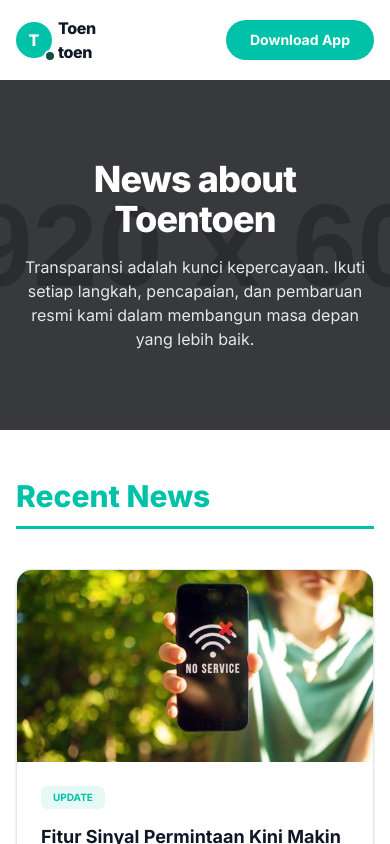
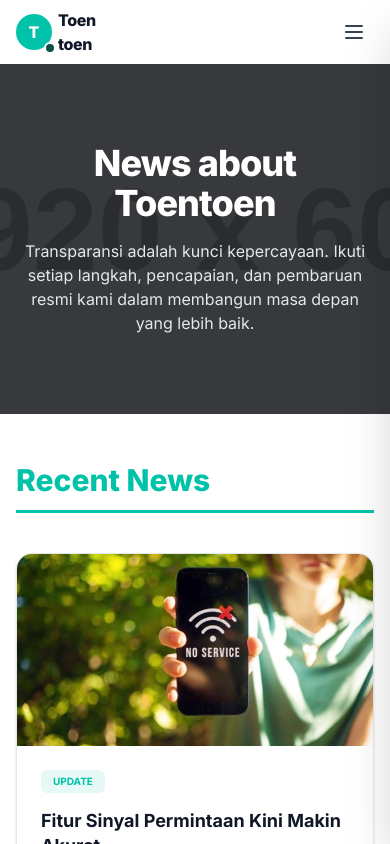
Before and after one commit to rezqeyyy/web-toentoen, a Next.js app: page /news in a window 390 px wide. Shown: the top 844 px of the page. Built offline with nearby package versions, Linux system fonts and the light colour scheme.

Commit message:
benerin navbar

```diff
--- a/src/components/layout/Header.tsx
+++ b/src/components/layout/Header.tsx
@@ -1,25 +1,73 @@
 "use client";
 
+import { useEffect, useState } from "react";
 import Link from "next/link";
 import { usePathname } from "next/navigation";
 import { HEADER_LINKS } from "@/constants/navigation";
 import { Button } from "@/components/ui/Button";
 import { Logo } from "@/components/ui/Logo";
 
+const MenuIcon = () => (
+  <svg
+    viewBox="0 0 24 24"
+    fill="none"
+    stroke="currentColor"
+    strokeWidth={2}
+    strokeLinecap="round"
+    className="h-6 w-6"
+  >
+    <path d="M4 6h16M4 12h16M4 18h16" />
+  </svg>
+);
+
+const CloseIcon = () => (
+  <svg
+    viewBox="0 0 24 24"
+    fill="none"
+    stroke="currentColor"
+    strokeWidth={2}
+    strokeLinecap="round"
+    className="h-6 w-6"
+  >
+    <path d="M6 6l12 12M6 18L18 6" />
+  </svg>
+);
+
 export const Header = () => {
   const pathname = usePathname();
+  const [isOpen, setIsOpen] = useState(false);
+
+  // Tutup drawer saat pindah halaman
+  useEffect(() => {
+    setIsOpen(false);
+  }, [pathname]);
+
+  // Lock body scroll saat drawer terbuka + tutup pakai ESC
+  useEffect(() => {
+    if (!isOpen) return;
+    const prevOverflow = document.body.style.overflow;
+    document.body.style.overflow = "hidden";
+    const onKey = (e: KeyboardEvent) => {
+      if (e.key === "Escape") setIsOpen(false);
+    };
+    window.addEventListener("keydown", onKey);
+    return () => {
+      document.body.style.overflow = prevOverflow;
+      window.removeEventListener("keydown", onKey);
+    };
+  }, [isOpen]);
 
   return (
     <header className="w-full bg-white">
-        <div className="container mx-auto flex h-20 max-w-7xl items-center justify-between px-4 sm:px-6 lg:px-8">
+      <div className="container mx-auto flex h-16 max-w-7xl items-center justify-between px-4 sm:h-20 sm:px-6 lg:px-8">
         {/* Logo */}
-            <Link href="/" className="flex-shrink-0">
+        <Link href="/" className="flex-shrink-0" aria-label="Toentoen home">
           <Logo variant="light" />
         </Link>
 
-            {/* Navigation */}
+        {/* Desktop nav */}
         <nav className="hidden md:block">
-            <ul className="flex items-center gap-9">
+          <ul className="flex items-center gap-6 lg:gap-9">
             {HEADER_LINKS.map((link) => {
               const isActive = pathname === link.href;
               return (
@@ -40,11 +88,92 @@
           </ul>
         </nav>
 
-            {/* CTA */}
-            <div className="flex items-center">
-            <Button variant="primary" className="px-6 py-2 text-sm">
+        {/* Desktop CTA */}
+        <div className="hidden md:flex md:items-center">
+          <Button variant="primary" className="px-5 py-2 text-sm lg:px-6">
             Download App
           </Button>
+        </div>
+
+        {/* Mobile hamburger */}
+        <button
+          type="button"
+          onClick={() => setIsOpen(true)}
+          className="flex h-10 w-10 items-center justify-center rounded-full text-gray-700 transition-colors hover:bg-gray-100 md:hidden"
+          aria-label="Buka menu navigasi"
+          aria-expanded={isOpen}
+          aria-controls="mobile-nav"
+        >
+          <MenuIcon />
+        </button>
+      </div>
+
+      {/* Mobile drawer */}
+      <div
+        className={`fixed inset-0 z-50 md:hidden ${
+          isOpen ? "pointer-events-auto" : "pointer-events-none"
+        }`}
+        aria-hidden={!isOpen}
+      >
+        {/* Backdrop */}
+        <div
+          onClick={() => setIsOpen(false)}
+          className={`absolute inset-0 bg-black/40 transition-opacity duration-300 ${
+            isOpen ? "opacity-100" : "opacity-0"
+          }`}
+        />
+
+        {/* Panel */}
+        <div
+          id="mobile-nav"
+          className={`absolute right-0 top-0 flex h-full w-[80%] max-w-xs flex-col bg-white shadow-2xl transition-transform duration-300 ease-out ${
+            isOpen ? "translate-x-0" : "translate-x-full"
+          }`}
+        >
+          <div className="flex h-16 items-center justify-between border-b border-gray-100 px-5">
+            <Logo variant="light" />
+            <button
+              type="button"
+              onClick={() => setIsOpen(false)}
+              className="flex h-10 w-10 items-center justify-center rounded-full text-gray-700 transition-colors hover:bg-gray-100"
+              aria-label="Tutup menu navigasi"
+            >
+              <CloseIcon />
+            </button>
+          </div>
+
+          <nav className="flex-1 overflow-y-auto px-4 py-4">
+            <ul className="flex flex-col gap-1">
+              {HEADER_LINKS.map((link) => {
+                const isActive = pathname === link.href;
+                return (
+                  <li key={link.label}>
+                    <Link
+                      href={link.href}
+                      onClick={() => setIsOpen(false)}
+                      className={`block rounded-lg px-3 py-3 text-base transition-colors ${
+                        isActive
+                          ? "bg-[#00c2a8]/10 font-bold text-[#00c2a8]"
+                          : "font-medium text-gray-700 hover:bg-gray-50"
+                      }`}
+                    >
+                      {link.label}
+                    </Link>
+                  </li>
+                );
+              })}
+            </ul>
+          </nav>
+
+          <div className="border-t border-gray-100 p-4">
+            <Button
+              variant="primary"
+              onClick={() => setIsOpen(false)}
+              className="w-full py-3 text-sm"
+            >
+              Download App
+            </Button>
+          </div>
         </div>
       </div>
     </header>
```
Lines whose indentation alone changed are shown as unchanged.
